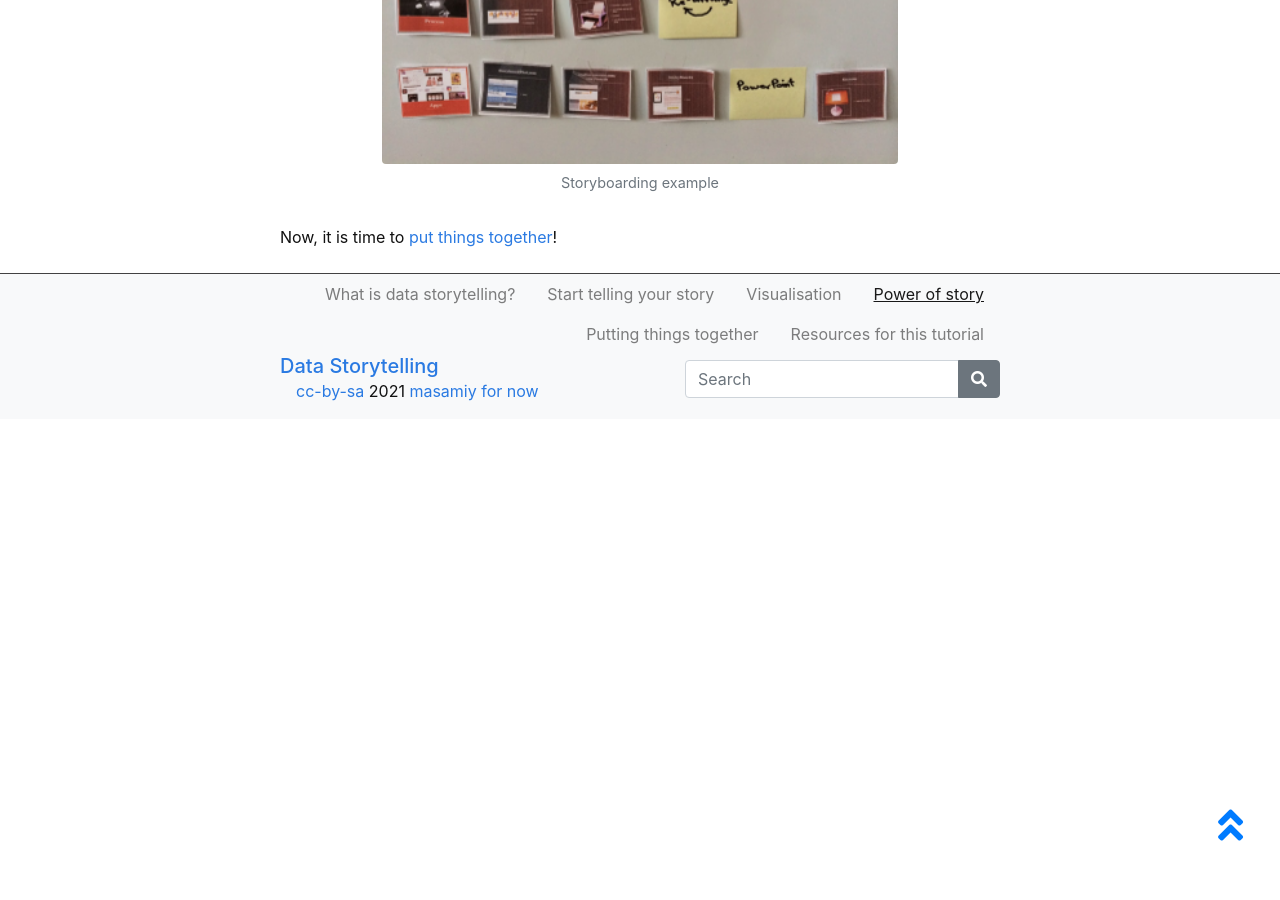
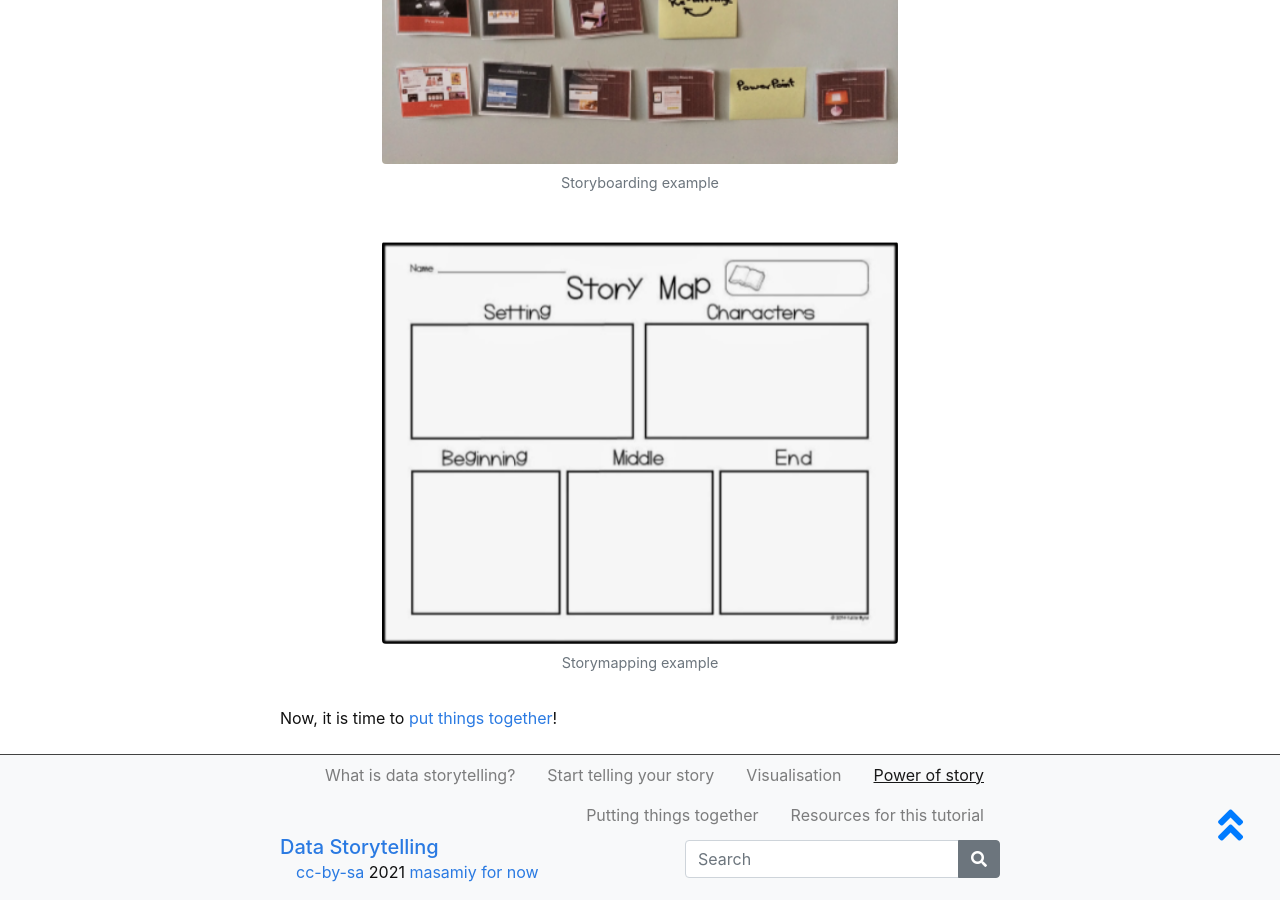
Before and after one commit to masamiy/DataStoryTelling, a Jekyll site: the page built from content/3-Power-of-story.md, in a window 1280 px wide and 900 px high, scrolled down 2695 px. Built offline with Jekyll 4.4.1, drawn with Linux system fonts in a browser that asks for light colours; before the commit the page ends 3114 px from its top, so only the background shows below that.

Commit message:
Update 3-Power-of-story.md

```diff
--- a/content/3-Power-of-story.md
+++ b/content/3-Power-of-story.md
@@ -47,5 +47,6 @@ A storyboard helps you:
 - Organize and focus a story
 Figure out what medium to use for each part of the story
 {% include figure.html img="Storyboarding.png" alt="Storyboarding" caption="Storyboarding example" width="75%" %}
+{% include figure.html img="Story_map.png" alt="Storybmappingg" caption="Storymapping example" width="75%" %}
 
 Now, it is time to [put things together](https://masamiy.github.io/content/4-Putting-things-together.html)!
```
